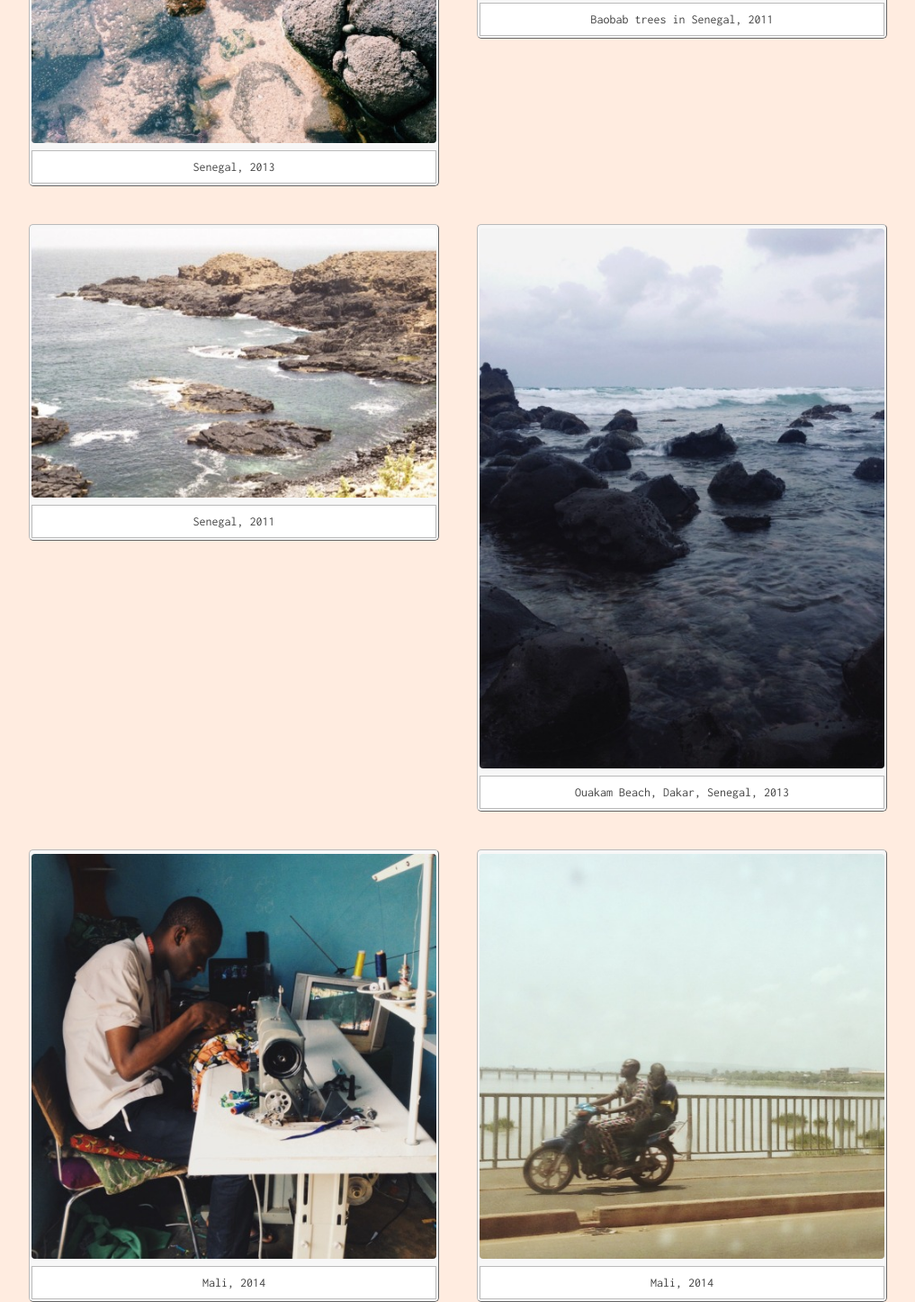
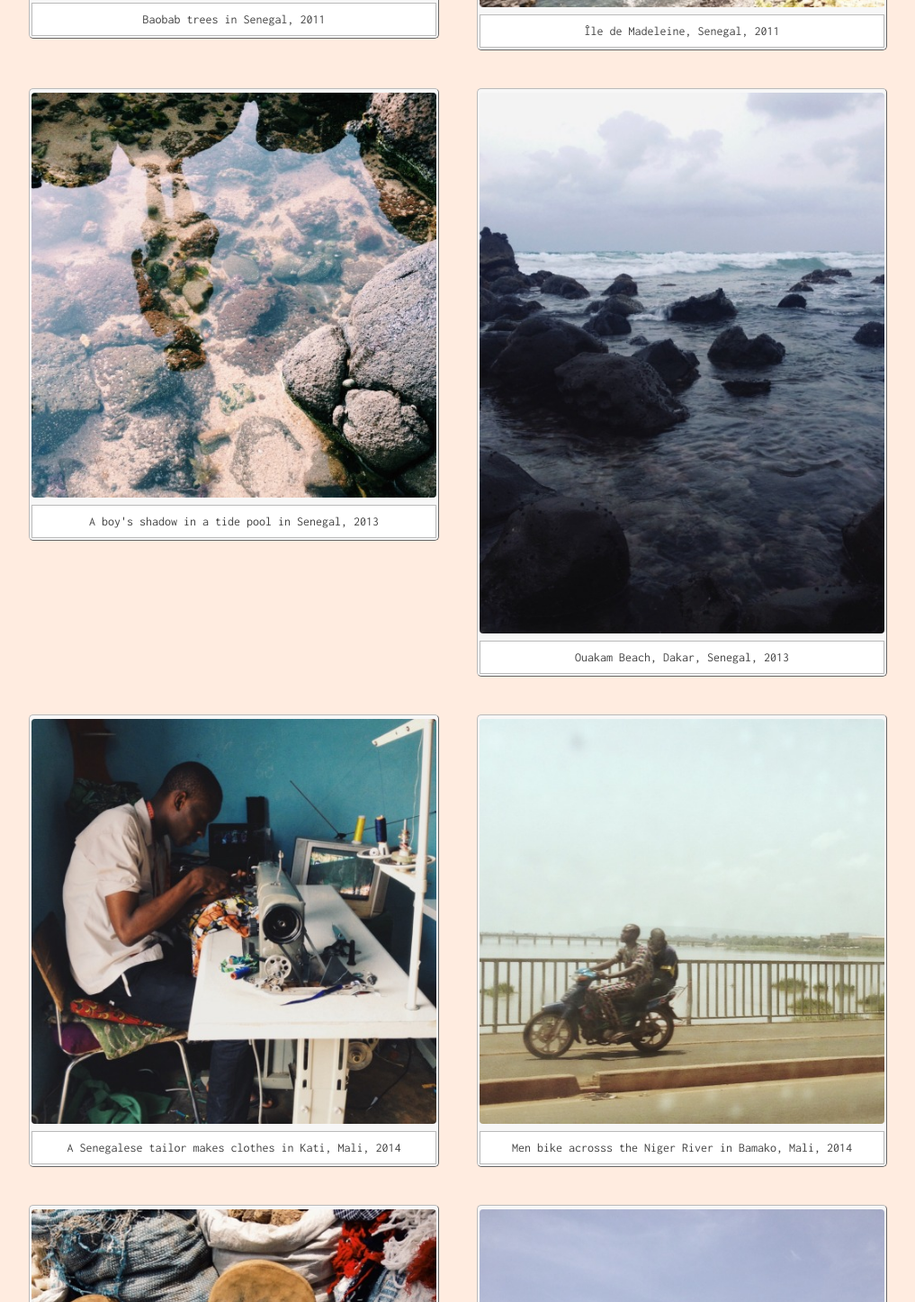
Before and after one commit to hannahmadethis/hannahmadethis.github.io, a plain HTML site: page photos.html in a window 1280 px wide. Shown: the part 4764-6211 px from the top of the page at 90% size, without its empty margins (131-1148 px from the left). Drawn offline with Linux system fonts and the light colour scheme.

Commit message:
Update photos.html

```diff
--- a/photos.html
+++ b/photos.html
@@ -167,14 +167,6 @@
 </div>
 
 
-
-<div class="container1photos">
-  <h2><img src="/images/sen10.jpeg" width="450px"></h2>
-<div class="container2">
-  Senegal, 2013
-</div>
-</div>
-
 <div class="container1photos">
   <h2><img src="/images/sen12.jpeg" width="450px"></h2>
 <div class="container2">
@@ -186,7 +178,15 @@
 <div class="container1photos">
   <h2><img src="/images/sen13.jpeg" width="450px"></h2>
 <div class="container2">
-  Senegal, 2011
+  Île de Madeleine, Senegal, 2011
+</div>
+</div>
+
+
+      <div class="container1photos">
+  <h2><img src="/images/sen10.jpeg" width="450px"></h2>
+<div class="container2">
+  A boy's shadow in a tide pool in Senegal, 2013
 </div>
 </div>
 
@@ -202,14 +202,14 @@
 <div class="container1photos">
   <h2><img src="/images/mali2.jpeg" width="450px"></h2>
 <div class="container2">
-  Mali, 2014
+  A Senegalese tailor makes clothes in Kati, Mali, 2014
 </div>
 </div>
 
 <div class="container1photos">
   <h2><img src="/images/mali3.jpeg" width="450px"></h2>
 <div class="container2">
-  Mali, 2014
+  Men bike acrosss the Niger River in Bamako, Mali, 2014
 </div>
 </div>
 
@@ -217,7 +217,7 @@
    <div class="container1photos">
   <h2><img src="/images/mali1.jpeg" width="450px"></h2>
 <div class="container2">
-  Mali, 2014
+  Religious talismans are sold in a market to people, who can take them to a local religious leader. The leader will bestow prayers, blessings, and good fortune on the talismans. Mali, 2014
 </div>
 </div>
 
```
